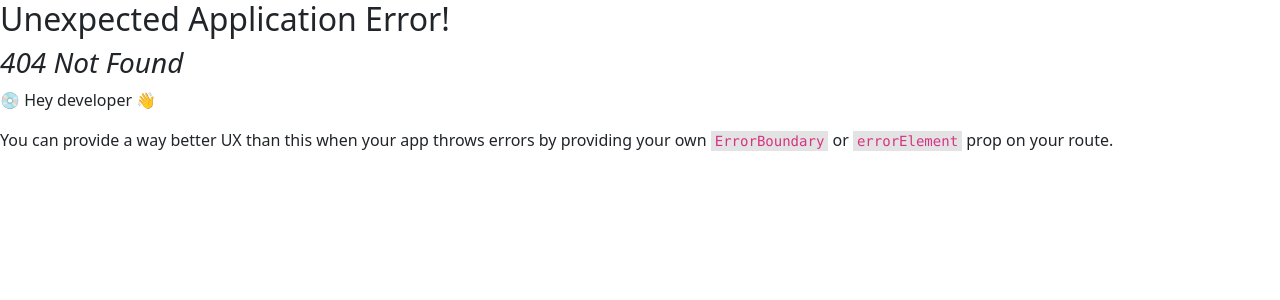
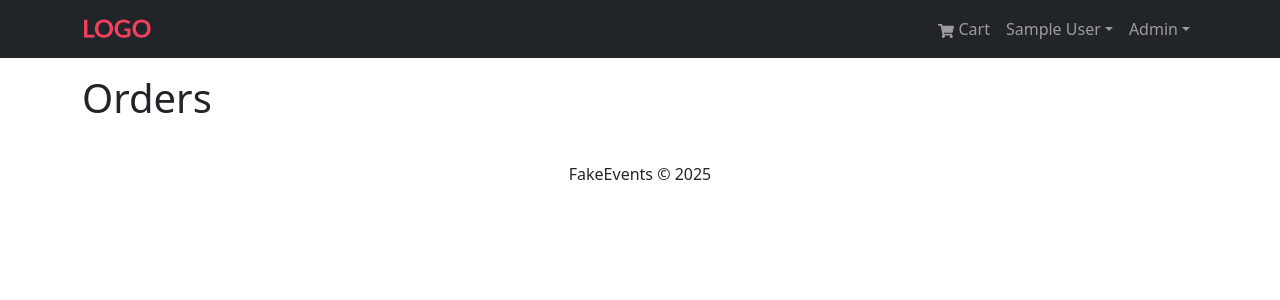
Before and after one commit to almalcaal/event-management-and-ticket-booking-system, a React (Vite) app in the folder frontend/: page /admin/orderlist in a window 1280 px wide. Before the commit this address had no page. Shown: the top 300 px of the page. Built offline with nearby package versions, Linux system fonts and the light colour scheme; sample sign-in values are in the browser's storage.

Commit message:
frontend - admin route component

```diff
--- /dev/null
+++ b/frontend/src/components/common/AdminRoute.component.jsx
@@ -0,0 +1,12 @@
+import { Navigate, Outlet } from "react-router-dom";
+import { useSelector } from "react-redux";
+
+const AdminRoute = () => {
+  const { userInfo } = useSelector((state) => state.auth);
+  return userInfo && userInfo.isAdmin ? (
+    <Outlet />
+  ) : (
+    <Navigate to="/login" replace />
+  );
+};
+export default AdminRoute;
--- a/frontend/src/components/common/Header.component.jsx
+++ b/frontend/src/components/common/Header.component.jsx
@@ -67,6 +67,20 @@
                   </Nav.Link>
                 </LinkContainer>
               )}
+
+              {userInfo && userInfo.isAdmin && (
+                <NavDropdown title="Admin" id="adminmenu">
+                  <LinkContainer to="/admin/activitylist">
+                    <NavDropdown.Item>Activities</NavDropdown.Item>
+                  </LinkContainer>
+                  <LinkContainer to="/admin/userlist">
+                    <NavDropdown.Item>Users</NavDropdown.Item>
+                  </LinkContainer>
+                  <LinkContainer to="/admin/orderlist">
+                    <NavDropdown.Item>Orders</NavDropdown.Item>
+                  </LinkContainer>
+                </NavDropdown>
+              )}
             </Nav>
           </Navbar.Collapse>
         </Container>
--- a/frontend/src/main.jsx
+++ b/frontend/src/main.jsx
@@ -22,8 +22,10 @@
 import PlaceOrderScreen from "./screens/PlaceOrder.screen.jsx";
 import OrderScreen from "./screens/Order.screen.jsx";
 import ProfileScreen from "./screens/Profile.screen.jsx";
+import OrderListScreen from "./screens/OrderList.screen.jsx";
 
 import PrivateRoute from "./components/common/PrivateRoute.component.jsx";
+import AdminRoute from "./components/common/AdminRoute.component.jsx";
 
 import { PayPalScriptProvider } from "@paypal/react-paypal-js";
 
@@ -43,6 +45,10 @@
         <Route path="/order/:id" element={<OrderScreen />} />
         <Route path="/profile" element={<ProfileScreen />} />
       </Route>
+
+      <Route path="" element={<AdminRoute />}>
+        <Route path="/admin/orderlist" element={<OrderListScreen />} />
+      </Route>
     </Route>
   )
 );
--- /dev/null
+++ b/frontend/src/screens/OrderList.screen.jsx
@@ -0,0 +1,9 @@
+const OrderListScreen = () => {
+  return (
+    <>
+      <h1>Orders</h1>
+    </>
+  );
+};
+
+export default OrderListScreen;
```
